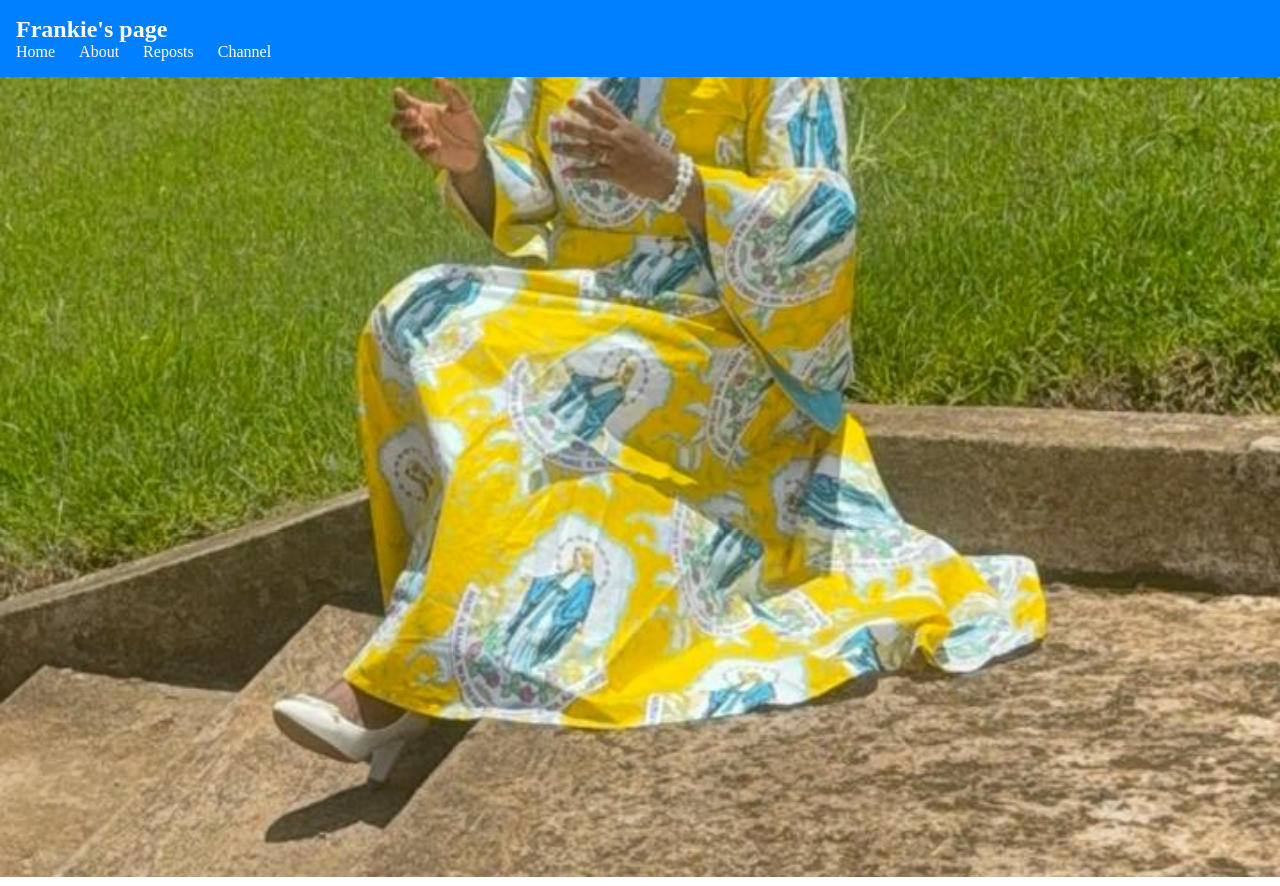
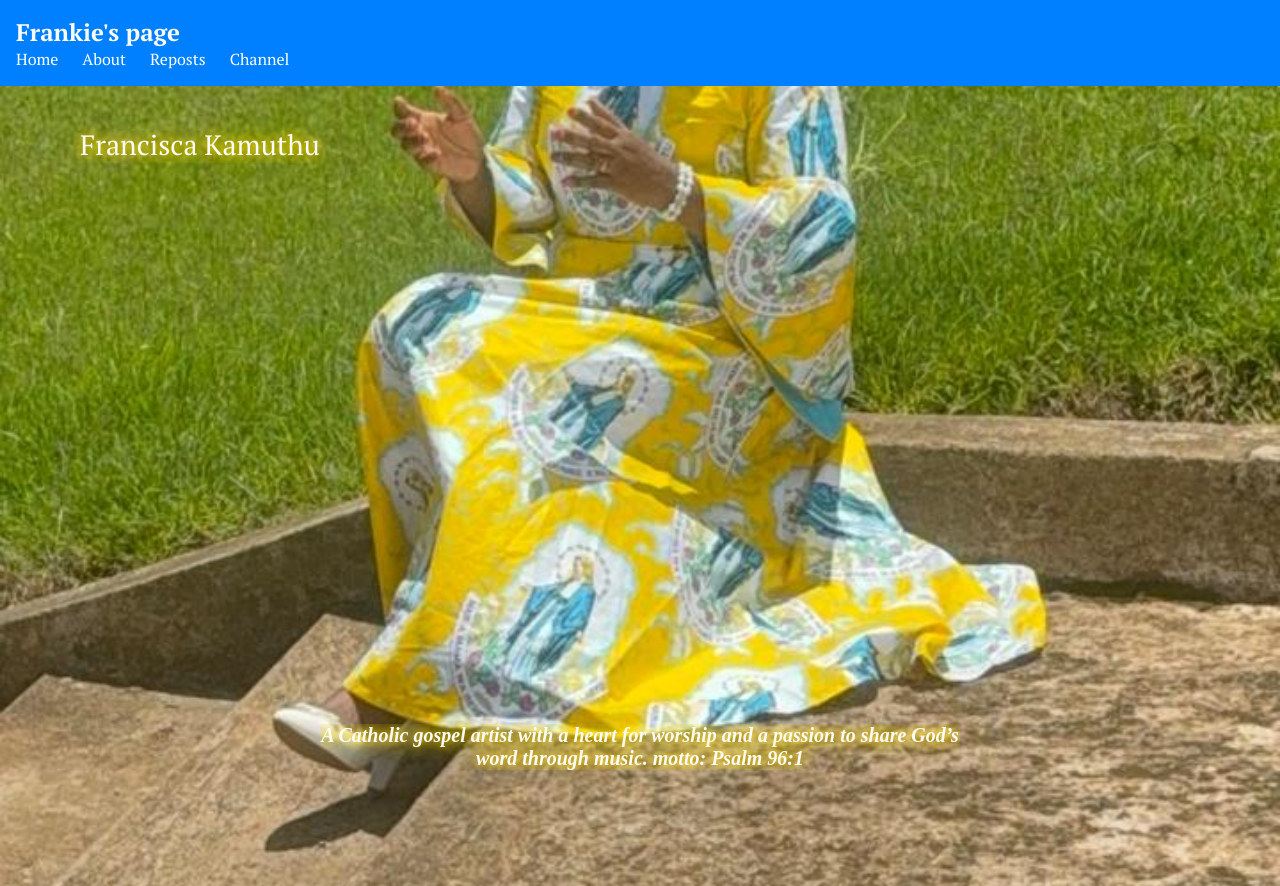
Before and after one commit to Cristinakamuthu/Frankie-s-day, a React (Create React App) app: page / in a window 1280 px wide. Built offline with nearby package versions, Linux system fonts and the light colour scheme.

Commit message:
completed the home page

```diff
--- a/src/components/Home.jsx
+++ b/src/components/Home.jsx
@@ -1,9 +1,15 @@
-import React from 'react'
+
 
 const Home = () => {
   return (
     <div className='home-page'>
-
+<h2>Francisca Kamuthu</h2>
+<footer>
+<p>
+  A Catholic gospel artist with a heart for worship and a passion to share God’s word through music.
+  motto: Psalm 96:1
+</p>
+</footer>
     </div>
   )
 }
--- a/src/index.css
+++ b/src/index.css
@@ -1,3 +1,4 @@
+@import url('https://fonts.googleapis.com/css2?family=PT+Serif:ital,wght@0,400;0,700;1,400;1,700&display=swap');
 * {
   margin: 0;
   padding: 0;
@@ -8,6 +9,9 @@
   background-color: #0080ff;
   color:#FBFCF8;
   padding: 1rem;
+  font-family: "PT Serif", serif;
+  font-weight: 200;
+  font-style: normal;
 }
 .nav-header {
   display: flex;
@@ -75,9 +79,6 @@
  background-size: cover;
  background-position: center;
  background-repeat: no-repeat;
- display: flex;
- justify-content: center;
- align-items: center;
  animation: fadeIn 2s ease-in forwards;
   opacity: 0;
 
@@ -87,3 +88,33 @@
     opacity: 1;
   }
 }
+@import url('https://fonts.googleapis.com/css2?family=EB+Garamond:ital,wght@1,400..800&display=swap');
+
+.home-page p{
+  position: absolute;
+  bottom: 30px;
+  left: 50%;
+  transform: translateX(-50%);
+  text-align: center;
+  color: #FBFCF8;
+
+  /* padding: 0 1rem; */
+  font-family: "EB Garamond", serif;
+  font-optical-sizing: auto;
+  font-style: italic;
+  font-weight: 700;
+  font-size: 20px;
+  text-shadow: 0 0 10px #ffd700, 0 0 20px #ffd700; /* gold glow */
+}
+
+
+.home-page h2 {
+  padding-top: 40px;
+  padding-left: 80px;
+  color: #FBFCF8;
+  font-family: "PT Serif", serif;
+  font-weight: 400;
+  font-style: normal;
+  font-size: 28px;
+  text-shadow: 0 0 10px #ffd700, 0 0 20px #ffd700; /* gold glow */
+}
```
